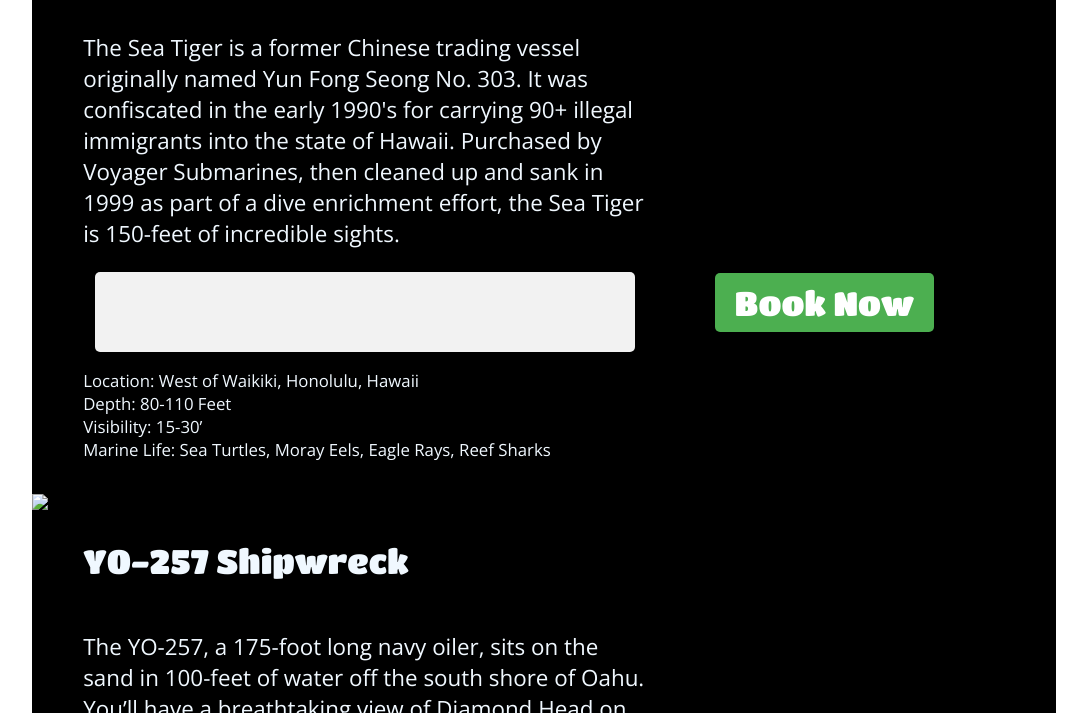
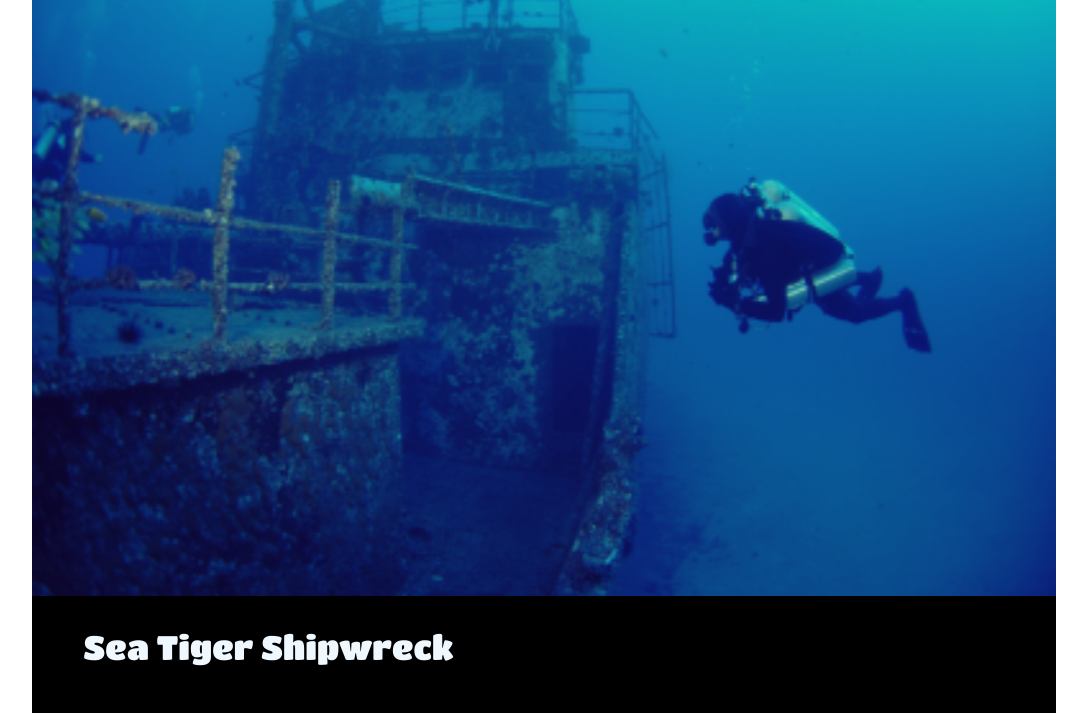
Before and after one commit to KristenMorrison/Seabubbles, a plain HTML site: page dive.html in a window 1280 px wide. Shown: the part 248-961 px from the top of the page, without its empty margins (96-1183 px from the left). Drawn offline with nearby package versions, Linux system fonts and the light colour scheme; files whose address does not match are found by name.

Commit message:
changes to dive.html

```diff
--- a/dive.html
+++ b/dive.html
@@ -20,7 +20,7 @@
     <div class="DiveContainer1">
         <h1 id="DiveHeader">Dive Adventures </h1>
         <div class="seatiger">
-            <img id="seatigerimg" src="seatiger.png" alt="Sea Tiger Shipwreck">
+            <img id="seatigerimg" src="img/seatiger.png" alt="Sea Tiger Shipwreck">
         </div>
         <div class="seaTigerText">
             <h2 class="shipwreckTitles">Sea Tiger Shipwreck</h2>
@@ -46,7 +46,7 @@
 
     <div class="DiveContainer2">
         <div class="YO257">
-            <img id="YO257img" src="YO257.png" alt="YO-257 Shipwreck">
+            <img id="YO257img" src="img/YO257.png" alt="YO-257 Shipwreck">
         </div>
         <div class="yoText">
             <h2 class="shipwreckTitles">Y0-257 Shipwreck</h2>
```
